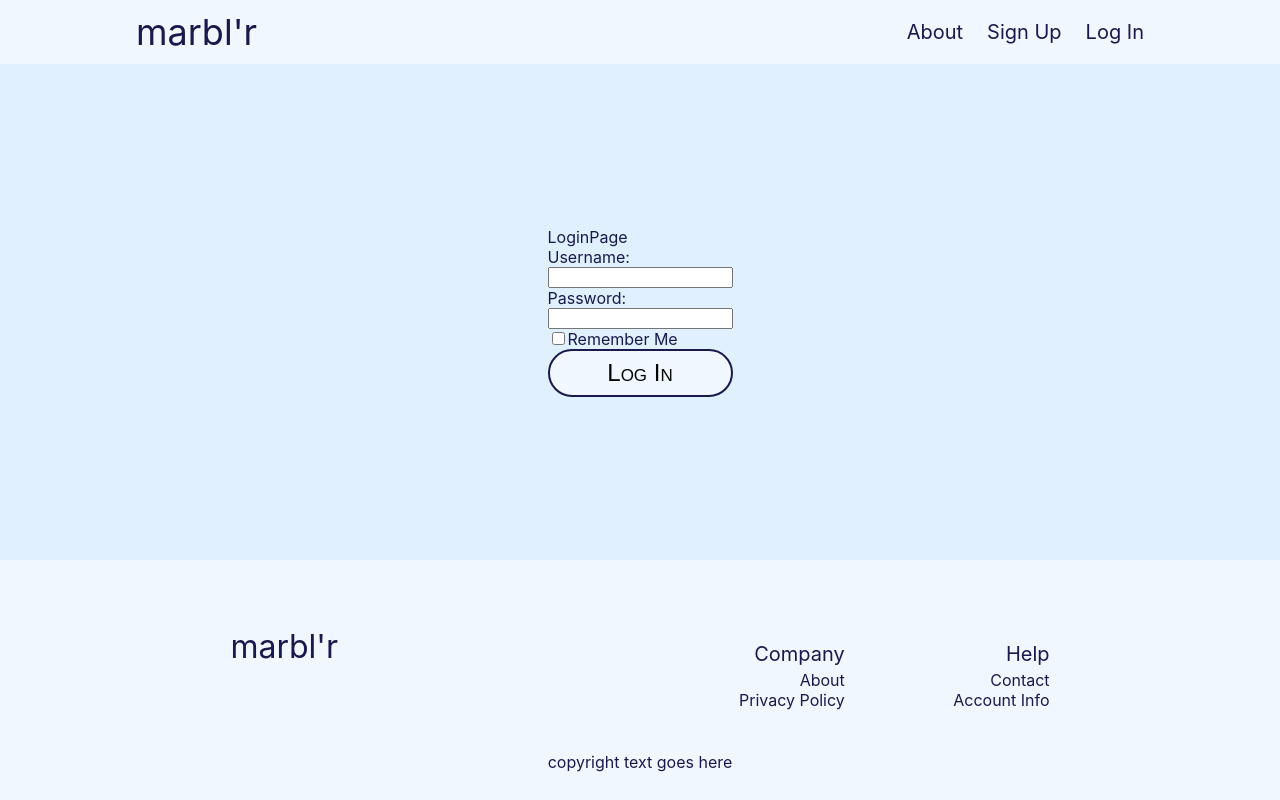
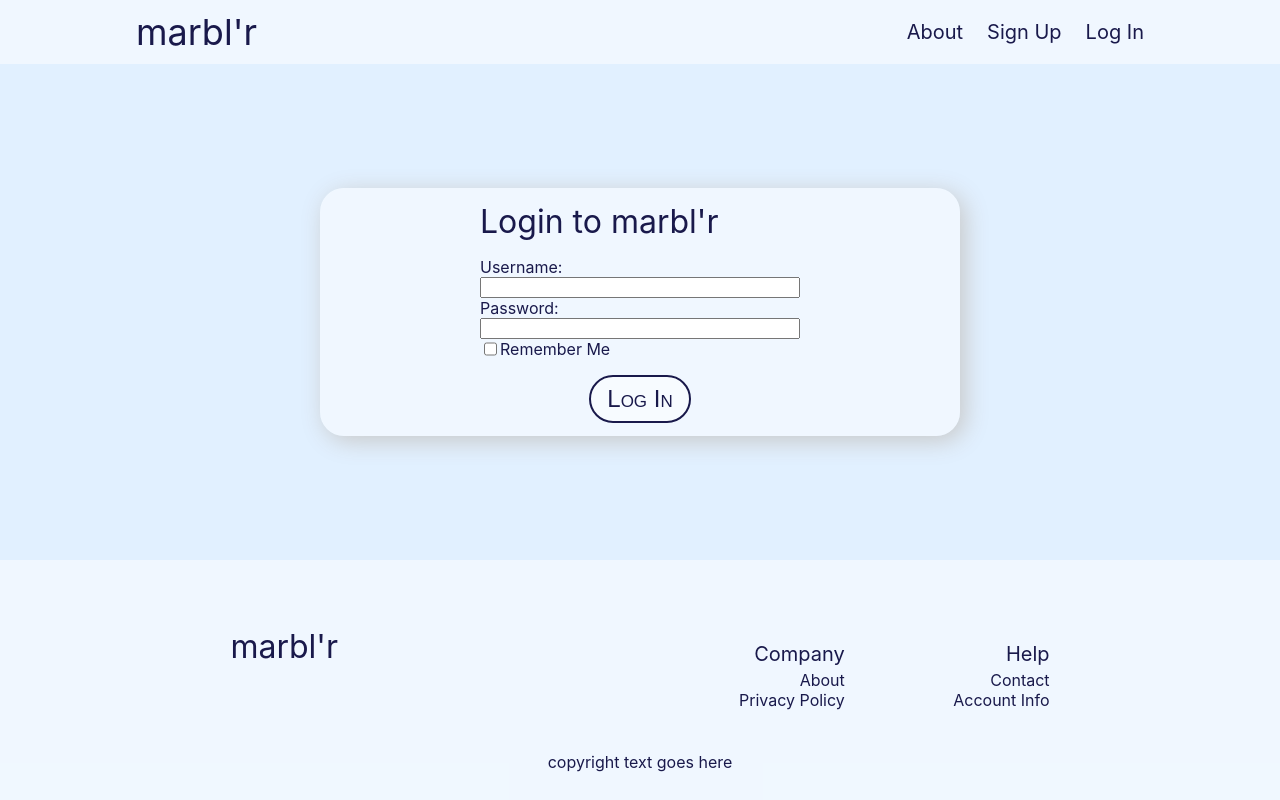
Before and after one commit to evan-baron/goal-calendar-react-app, a React (Create React App) app: page /login in a window 1280 px wide. Built offline with nearby package versions, Linux system fonts and the light colour scheme.

Commit message:
finished login wireframe

```diff
--- a/src/app/routes.js
+++ /dev/null
@@ -1,5 +0,0 @@
-const ROUTES = {
-    dashboardRoute: () => "/dashboard"
-}
-
-export default ROUTES;
--- a/src/features/LogIn/LogIn.css
+++ b/src/features/LogIn/LogIn.css
@@ -1,4 +1,46 @@
+.login {
+    display: flex;
+    flex-direction: column;
+    justify-content: center;
+    align-items: center;
+    gap: 1rem;
+    height: auto;
+    min-height: 50%;
+    width: 50%;
+    background-color: rgba(255, 255, 255, .5);
+    box-shadow: rgb(200, 200, 200) 5px 5px 25px;
+    border-radius: 1.5rem;
+}
+
+.login-title {
+    width: 50%;
+    font-size: 2rem;
+}
+
 .login-form {
     display: flex;
     flex-direction: column;
+    justify-content: center;
+    align-items: center;
+    gap: 1rem;
+    width: 50%;
 }
+
+.credentials {
+    width: 100%;
+}
+
+.username, .password {
+    display: flex;
+    flex-direction: column;
+    width: 100%;
+}
+
+.login label {
+    align-self: flex-start;
+}
+
+.remember-me {
+    display: flex;
+    width: 100%;
+}
--- a/src/features/LogIn/LogIn.js
+++ b/src/features/LogIn/LogIn.js
@@ -1,7 +1,6 @@
 import React, { useState } from 'react';
 import { useDispatch } from 'react-redux';
 import { useNavigate } from 'react-router-dom';
-import ROUTES from '../../app/routes';
 import { v4 as uuidv4 } from 'uuid';
 import './Login.css';
 import { login } from './loginSlice';
@@ -25,24 +24,28 @@ const Login = () => {
         }
 
         dispatch(login(userLoggedIn));
-        navigate(ROUTES.dashboardRoute());
+        navigate('/dashboard');
     };
 
     return (
         <div className='login'>
+            <div className='login-title'>Login to <span className='login-logo'>marbl'r</span></div>
             <form className='login-form' onSubmit={handleSubmit}>
-
-                <label htmlFor="username">Username:</label>
+                <div className='credentials'>
+                    <div className='username'>
+                        <label htmlFor='username'>Username:</label>
                         <input
-                    type="text"
-                    id="username"
-                    name="username"
+                            type='text'
+                            id='username'
+                            name='username'
                             value={username}
                             onChange={(e) => setUsername(e.target.value)}
                             required
                         />
+                    </div>
 
-                <label htmlFor="password">Password:</label>
+                    <div className='password'>
+                        <label htmlFor='password'>Password:</label>
                         <input
                             type='password'
                             id='password'
@@ -51,8 +54,9 @@ const Login = () => {
                             onChange={(e) => setPassword(e.target.value)}
                             required
                         />
+                    </div>
 
-                <div>
+                    <div className='remember-me'>
                         <input
                             type='checkbox'
                             id='rememberMe'
@@ -60,6 +64,7 @@ const Login = () => {
                             onChange={(e) => setRememberMe(e.target.checked)}
                         />
                         <label htmlFor='rememberMe'>Remember Me</label>
+                    </div>
                 </div>
 
                 <button type='submit'>Log In</button>
--- a/src/index.css
+++ b/src/index.css
@@ -2,8 +2,14 @@
   box-sizing: border-box;
 }
 
+/* added html styling for window height purposes only */
+html {
+  height: 100%;
+}
+
 body {
-  min-height: 100dvh;
+  height: 100%;
+  /* min-height: 100dvh; */
   max-width: 120rem;
   font-family: -apple-system, BlinkMacSystemFont, 'Segoe UI', 'Roboto', 'Oxygen',
   'Ubuntu', 'Cantarell', 'Fira Sans', 'Droid Sans', 'Helvetica Neue',
@@ -20,6 +26,15 @@ body::-webkit-scrollbar {
   display: none;
 }
 
+main {
+  display: flex;
+  flex-direction: column;
+  justify-content: center;
+  align-items: center;
+  flex-grow: 1;
+  width: 100%;
+}
+
 code {
   font-family: source-code-pro, Menlo, Monaco, Consolas, 'Courier New',
     monospace;
@@ -29,6 +44,6 @@ code {
   display: flex;
   flex-direction: column;
   align-items: center;
-  justify-content: space-between;
-  min-height: 100dvh;
+  height: 100%;
+  /* min-height: 100dvh; */
 }
--- a/src/layout/Header/Header.js
+++ b/src/layout/Header/Header.js
@@ -40,10 +40,13 @@ const Header = () => {
                             ) : (
                                 <>
                                     <li className="nav-link">
-                                        <Link to="/" onClick={handleLogout}>Log Out</Link> {/* make so only visible after logged in */}
+                                        <Link to="/dashboard">Dashboard</Link> {/* make so only visible after logged in */}
                                     </li>
                                     <li className="nav-link">
                                         <Link to="/account">My Account</Link> {/* make so only visible after logged in */}
+                                    </li>
+                                    <li className="nav-link">
+                                        <Link to="/" onClick={handleLogout}>Log Out</Link> {/* make so only visible after logged in */}
                                     </li>
                                 </>
                             )
--- a/src/pages/Home/sections/Hero/Hero.css
+++ b/src/pages/Home/sections/Hero/Hero.css
@@ -38,7 +38,7 @@ button {
     height: 3rem;
     font-size: 1.5rem;
     font-variant: small-caps;
-    color: (25, 25, 75);
+    color: rgb(25, 25, 75);
     background-color: rgba(255, 255, 255, .5);
     border: 2px solid rgb(25, 25, 75);
     border-radius: 1.5rem;
--- a/src/pages/Home/sections/Hero/Hero.js
+++ b/src/pages/Home/sections/Hero/Hero.js
@@ -1,4 +1,5 @@
 import React from 'react'
+import { Link } from 'react-router-dom'
 import './Hero.css'
 import HeroBackground from './HeroBackground'
 
@@ -11,7 +12,9 @@ const Hero = () => {
             <p className='hero-description'>Set a goal<br></br>Pick your reward<br></br>Complete tasks and EARN IT</p>
             {/* <h3 className='hero-description'>Create your very own personalized goal calendar! Pick something you'd like to reward yourself with. Set a number of marbles you'll need to collect in order to earn the reward, making it as easy or challenging as you'd like. Then assign yourself tasks to complete each day, each with their own marble value.</h3> */}
             {/* <h3 className='hero-description'>Complete the tasks, collect your marbles, earn your reward!</h3> */}
-            <button>Start Now</button>
+            <Link to="/signup">
+              <button>Start Now</button>
+            </Link>
         </section>
     </>
   )
--- a/src/pages/Home/sections/SignUp/SignUp.js
+++ b/src/pages/Home/sections/SignUp/SignUp.js
@@ -1,10 +1,13 @@
 import React from 'react'
+import { Link } from 'react-router-dom'
 import './SignUp.css'
 
 const SignUp = () => {
   return (
     <div className='sign-up'>
+      <Link to="/signup">
         <button className='sign-up-button'>Get Started Today</button>
+      </Link>
     </div>
   )
 }
--- a/src/pages/LogIn/LoginPage.js
+++ b/src/pages/LogIn/LoginPage.js
@@ -4,7 +4,6 @@ import Login from '../../features/Login/Login'
 const LoginPage = () => {
   return (
     <main>
-        <div>LoginPage</div>
         <Login />
     </main>
   )
```
Lines whose indentation alone changed are shown as unchanged.
